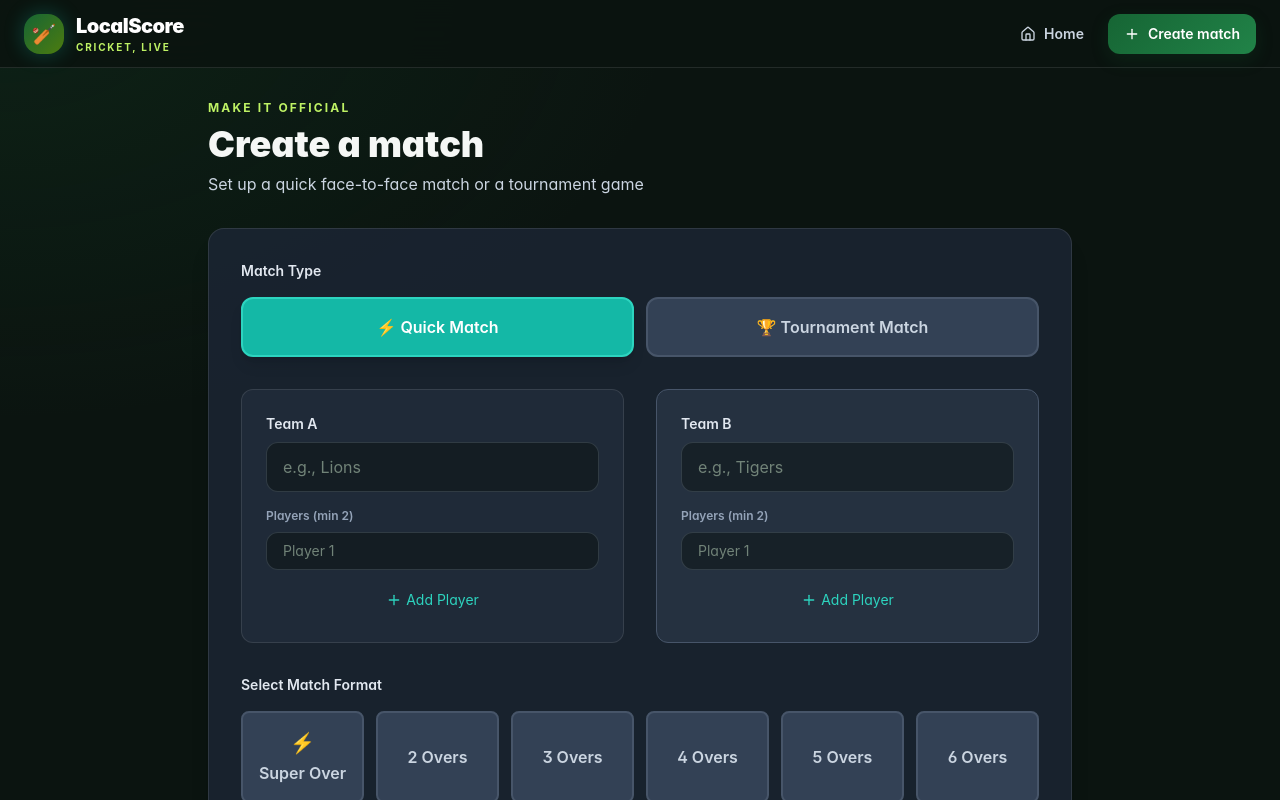
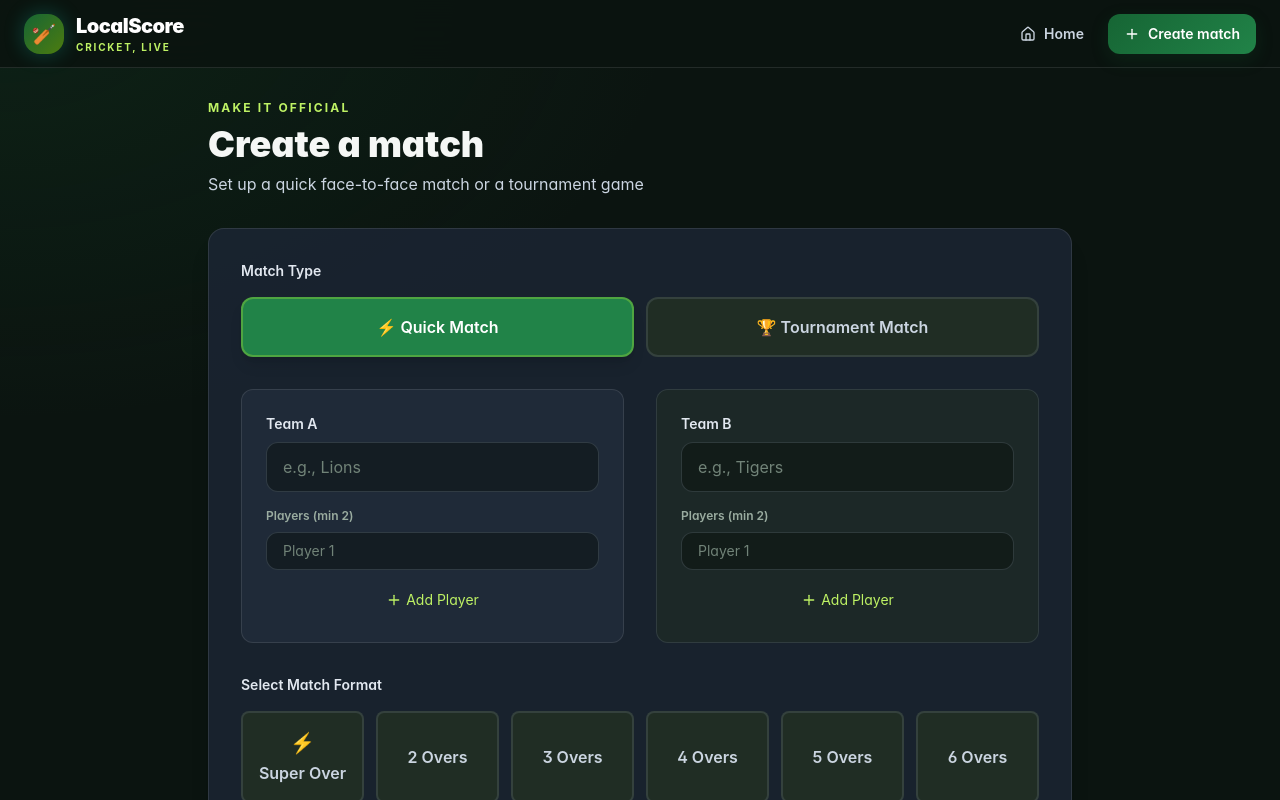
Before and after one commit to Venkateswarlu-J/ScoreFrontend, a React (Vite) app: page /create in a window 1280 px wide. Shown: the top 800 px of the page. Built offline with nearby package versions, Linux system fonts and the light colour scheme; no server answers.

Commit message:
Unify legacy utility colors with cricket-green palette

```diff
--- a/src/index.css
+++ b/src/index.css
@@ -119,3 +119,20 @@ button:focus-visible, a:focus-visible, input:focus-visible, select:focus-visible
 @media (prefers-reduced-motion:reduce) {
  *,*::before,*::after { scroll-behavior:auto !important; animation-duration:.01ms !important; animation-iteration-count:1 !important; transition-duration:.01ms !important; }
 }
+
+
+/* Translate existing utility colors into the new cricket-green palette. */
+body .bg-slate-950 { background-color: #070d09; }
+body .bg-slate-900 { background-color: #0b1410; }
+body .bg-slate-800 { background-color: #141f19; }
+body .bg-slate-700 { background-color: #202d24; }
+body .bg-slate-700\/50 { background-color: rgba(32,45,36,.62); }
+body .border-slate-700, body .border-slate-600 { border-color: rgba(148,163,184,.17); }
+body .text-slate-400 { color: #9aaca0; }
+body .text-slate-500 { color: #7f9285; }
+body .text-teal-400, body .text-teal-300 { color: #bef264; }
+body .border-teal-500, body .border-teal-400 { border-color: rgba(163,230,53,.35); }
+body .bg-teal-600 { background-color: #166534; }
+body .bg-teal-500 { background-color: #218348; }
+body .hover\\:bg-teal-500:hover { background-color: #279951; }
+body .focus\\:ring-green-600:focus { --tw-ring-color: #a3e635; }
```
